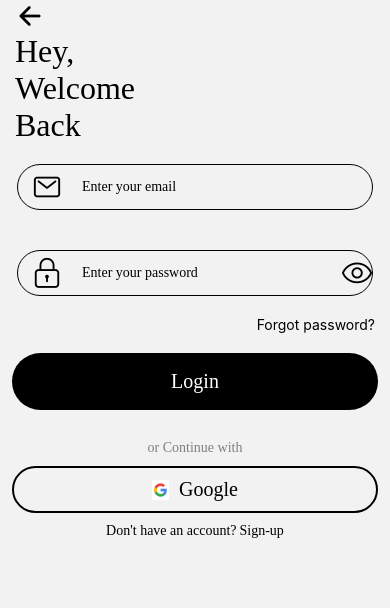
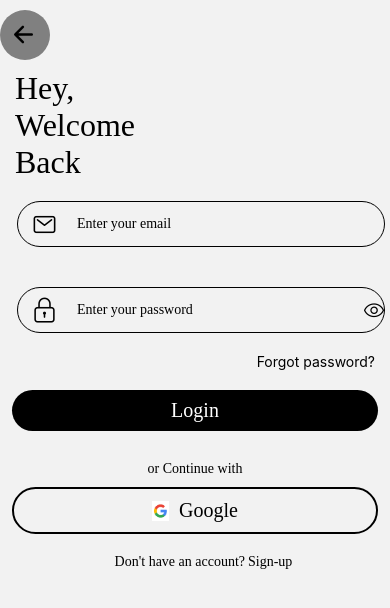
Before and after one commit to Shehiryar12/MyCrops, a React Native app: screen /pagingtwo in a window 390 px wide. Shown: the top 608 px of the page. Built offline with nearby package versions, Linux system fonts and the light colour scheme.

Commit message:
create login and signup page.js

```diff
--- a/App.js
+++ b/App.js
@@ -1,6 +1,7 @@
 import { StyleSheet, Text, View } from 'react-native'
 import React from 'react'
 import School from './Src/Screens/School'
+import TestingScreen from './Src/Screens/TestingScreen'
 
 
 
@@ -12,6 +13,7 @@ export default function App() {
  <School/>
 
 
+
   )
 }
 
--- a/Src/Screens/Pagetwo.js
+++ b/Src/Screens/Pagetwo.js
@@ -3,16 +3,20 @@ import React, { useState } from 'react'
 import Ionicons from 'react-native-vector-icons/Ionicons';
 import SimpleLineIcons from 'react-native-vector-icons/SimpleLineIcons';
 import { Font } from '../Constant/Fonts';
+import { useNavigation } from '@react-navigation/native';
 
 const Pagetwo = () => {
+  const navigation=useNavigation();
   const [secureEntry,setSecureEntry]=useState(true)
+  const handleGoback = () =>{
+    navigation.goBack()
+  }
   return (
 
     <View>
 
-     <TouchableOpacity  style={styles.backbuttonwrapper}>
-      <Ionicons name={"arrow-back"} style={styles.arrows}/>
-
+     <TouchableOpacity  style={styles.backbuttonwrapper} onPress={handleGoback}>
+      <Ionicons name={"arrow-back"} style={styles.arrows} />
      </TouchableOpacity>
 
     <View style={styles.textcontainer}>
@@ -25,14 +29,14 @@ const Pagetwo = () => {
      <View style={styles.formContainer}>
 
           <View style={styles.inputcontainer}>
-            <Ionicons name={"mail-outline"} size={30}/>
+            <Ionicons name={"mail-outline"} size={25}/>
             <TextInput style={styles.textInput} placeholder='Enter your email'/>
           </View>
 
            <View style={styles.inputcontainer}>
 
 
-            <SimpleLineIcons name={"lock"}  size={30} marginHorizontal={7}/>
+            <SimpleLineIcons name={"lock"}  size={25} marginHorizontal={1}/>
             <TextInput style={styles.textInput} placeholder='Enter your password' secureTextEntry={secureEntry}/>
 
              <TouchableOpacity
@@ -40,7 +44,7 @@ const Pagetwo = () => {
                 setSecureEntry( (pre) => !pre )
               }}
              >
-                                   <SimpleLineIcons name={"eye"}  size={30} marginHorizontal={7}/>
+                                   <SimpleLineIcons name={"eye"}  size={20} marginHorizontal={7}/>
 
              </TouchableOpacity>
           </View>
@@ -75,8 +79,17 @@ export default Pagetwo
 const styles = StyleSheet.create({
 
 arrows:{
-    fontSize:30,
-    marginLeft:15
+    fontSize:27,
+    // marginLeft:17,
+    marginVertical:10,
+    backgroundColor:'grey',
+    borderRadius:25,
+    height:50,
+    width:50,
+    justifyContent:'center',
+    alignItems:'center',
+    padding:10
+
 }  ,
 handlingtext:{
     fontSize:32,
@@ -93,6 +106,7 @@ inputcontainer:{
     alignItems:'center',
     paddingLeft:14,
     marginVertical:20,
+    marginRight:5,
 
 },
 
@@ -113,20 +127,21 @@ loginButton:{
   marginVertical:20,
   backgroundColor:"black",
    marginHorizontal:12,
-   borderRadius:100,
+   borderRadius:50,
+
 },
 
 logintext:{
   color:"white",
   textAlign:'center',
-  padding:17,
+  padding:9,
   fontFamily:Font.regular,
   fontSize:20,
 },
 
 continuetext:{
   textAlign:'center',
-  color:"grey",
+  color:"black",
   marginVertical:10,
   fontFamily:Font.regular,
 },
@@ -153,19 +168,23 @@ googletext:{
 },
 
 footerContainer:{
-  // marginLeft:17,
+  marginLeft:17,
+  // marginTop:10,
   marginVertical:10,
-  flexDirection:'row',
-  justifyContent:'center',
-  alignItems:'center',
+  flexDirection:"row",
+  justifyContent:"center",
+
 },
 
 accounttext:{
   fontFamily:Font.regular,
+  marginVertical:10,
 },
 
 Signuuptext:{
   marginLeft:3,
-  fontFamily:Font.semiBold
+  fontFamily:Font.semiBold,
+  marginVertical:10,
+
 },
 })
--- /dev/null
+++ b/Src/Screens/TestingScreen.js
@@ -0,0 +1,33 @@
+import { StyleSheet, Text, View } from 'react-native';
+import React from 'react';
+
+export default function TestingScreen() {
+  return (
+    <View
+      style={{
+                 flexDirection:"row",
+                 justifyContent:"space-evenly",
+                 backgroundColor:'red',
+                 flex:1,
+                 marginVertical:20,
+
+      }}
+    >
+      <View style ={{backgroundColor:'green',width:100}}>
+      <Text >TestingScreen{' '}</Text>
+
+      </View>
+
+      <View style = {{backgroundColor:'pink',width: 100}}>
+      <Text>fhdjghdf</Text>
+
+      </View>
+
+    </View>
+
+  )
+
+
+}
+
+const styles = StyleSheet.create({});
```
